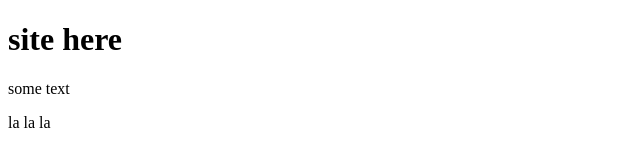
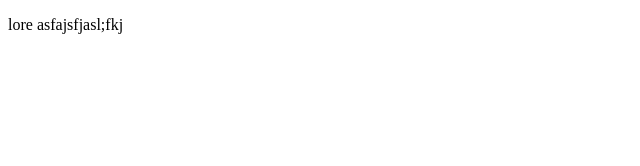
Before and after one commit to Belov8888/site, a plain HTML site: page index.html in a window 1280 px wide. Shown: the whole page, without its empty margins (0-640 px from the left). Drawn offline with Linux system fonts and the light colour scheme.

Commit message:
third commit

```diff
--- a/index.html
+++ b/index.html
@@ -6,8 +6,5 @@
 <link rel="stylesheet" type="text/css" href="css/style.css">
 </head>
 <body>
-<h1>site here</h1>
-<p>some text</p>
-<p>la la la</p>
-</body>
+<p>lore asfajsfjasl;fkj</p>
 </html>
```
